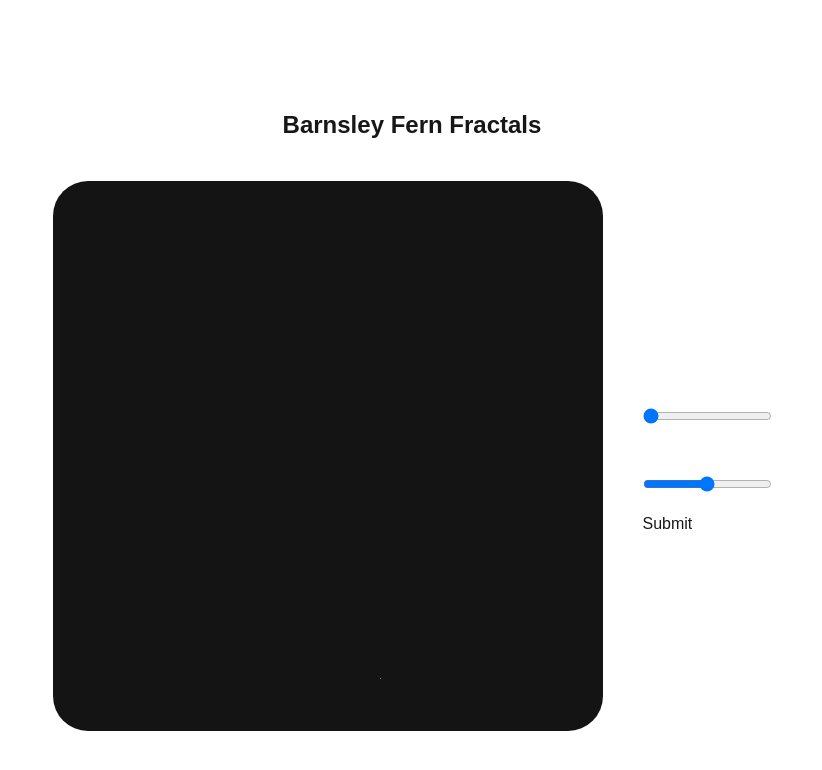
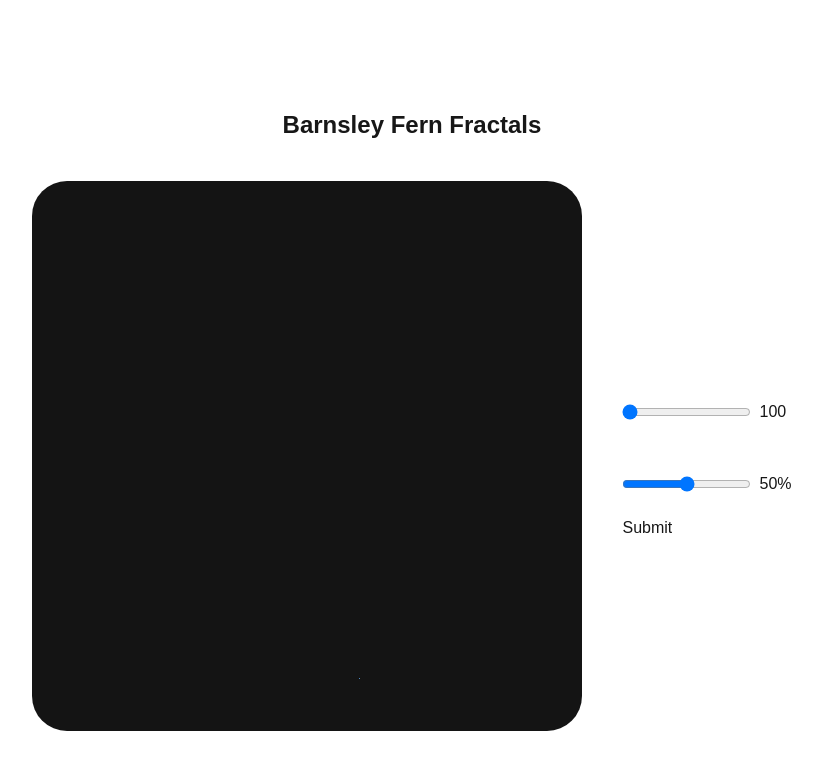
Before and after one commit to supremekhadka/barnsley-fern, a Next.js app: page / in a window 1280 px wide. Shown: the top 770 px of the page, without its empty margins (228-1050 px from the left). Built offline with nearby package versions, Linux system fonts and the light colour scheme.

Commit message:
add range labels

```diff
--- a/app/components/FernCanvas.tsx
+++ b/app/components/FernCanvas.tsx
@@ -11,6 +11,8 @@ const FernCanvas = () => {
   const [point, setPoint] = useState(math.matrix([[1], [1]]));
   const [points, setPoints] = useState<MathType[]>([point]);
   const [scale, setScale] = useState(52.5);
+  const [rangeScale, setRangeScale] = useState(52.5);
+  const [rangeIteration, setRangeIteration] = useState(100);
 
   const canvasRef = useRef<HTMLCanvasElement | null>(null);
 
@@ -159,10 +161,11 @@ const FernCanvas = () => {
           className="flex flex-col justify-start items-start gap-5"
           onSubmit={handleSubmit}
         >
-          <div className="flex flex-col gap-2 justify-start items-start">
+          <div className="flex flex-col gap-1 justify-start items-start">
             <label htmlFor="range-iterations" className="text-white">
               Iterations:
             </label>
+            <div className="flex items-center gap-2">
               <input
                 type="range"
                 name="iterations"
@@ -170,12 +173,16 @@ const FernCanvas = () => {
                 max={10000}
                 defaultValue={iteration}
                 id="range-iterations"
+                onChange={(e) => setRangeIteration(Number(e.target.value))}
               />
+              <span>{rangeIteration}</span>
             </div>
-          <div className="flex flex-col justify-start items-start gap-2">
+          </div>
+          <div className="flex flex-col justify-start items-start gap-1">
             <label htmlFor="range-scale" className="text-white">
               Scale:
             </label>
+            <div className="flex items-center gap-2">
               <input
                 type="range"
                 name="scale"
@@ -183,7 +190,10 @@ const FernCanvas = () => {
                 max={102.5}
                 defaultValue={scale}
                 id="range-scale"
+                onChange={(e) => setRangeScale(Number(e.target.value))}
               />
+              <span>{rangeScale - 2.5}%</span>
+            </div>
           </div>
           <input type="submit" value="Submit" />
         </form>
```
Lines whose indentation alone changed are shown as unchanged.
